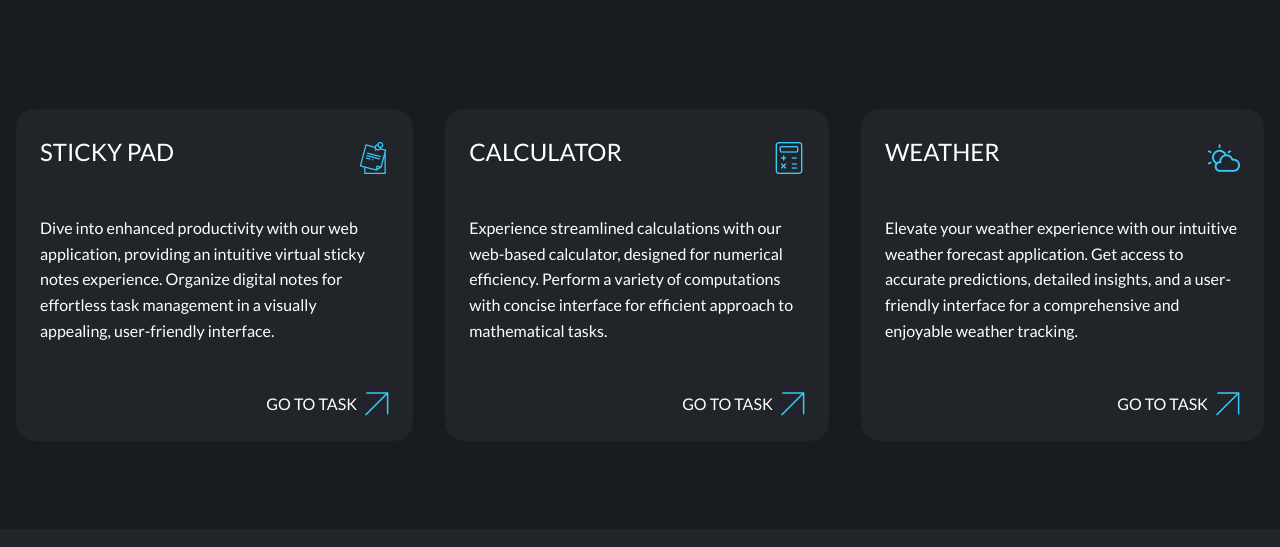
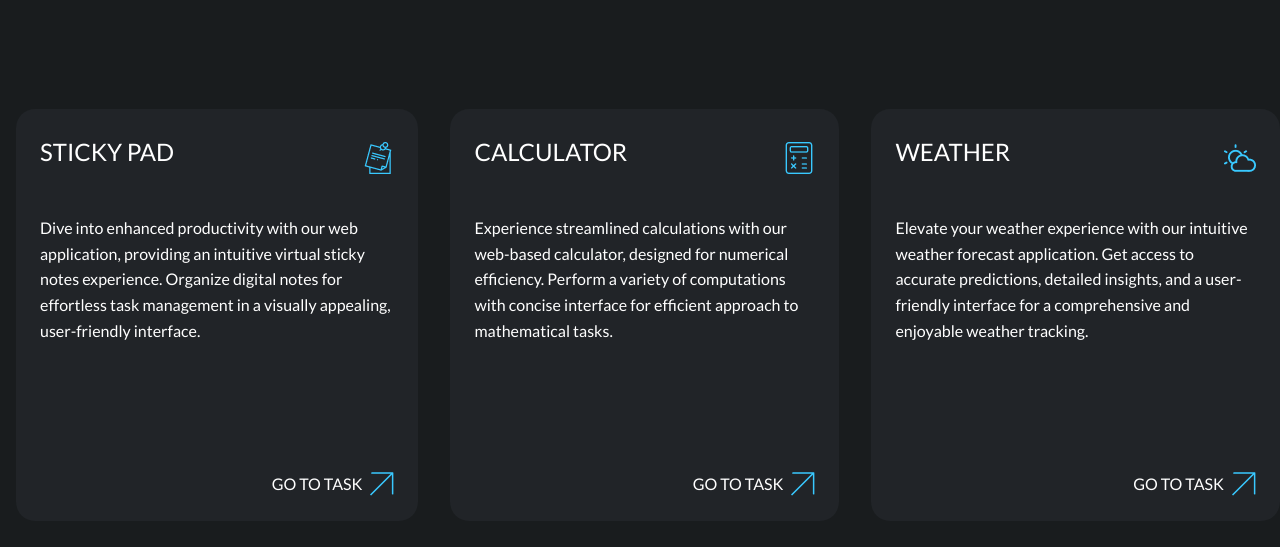
Before and after one commit to AlkayidAli/NIX-Workshop, a website built with webpack: page src/index/index.html in a window 1280 px wide. Shown: the part 539-1086 px from the top of the page. Built offline with nearby package versions, Linux system fonts and the light colour scheme; files whose address does not match are found by name.

Commit message:
index scss file edited

```diff
--- a/src/index/index.scss
+++ b/src/index/index.scss
@@ -82,12 +82,18 @@
     gap: 2rem;
     flex-wrap: nowrap;
     overflow-x: auto;
-    padding-left: 20%;
     padding: 3rem 0;
+    padding-left: 1rem;
+    margin-right: -1rem;
   }
 
   .card {
     min-width: 320px;
+
+    .card-body {
+      height: 14rem;
+      width: 100%;
+    }
   }
 }
 
```
